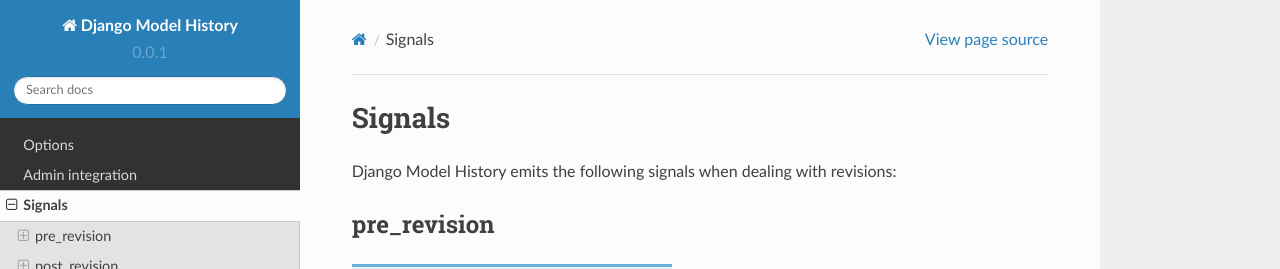
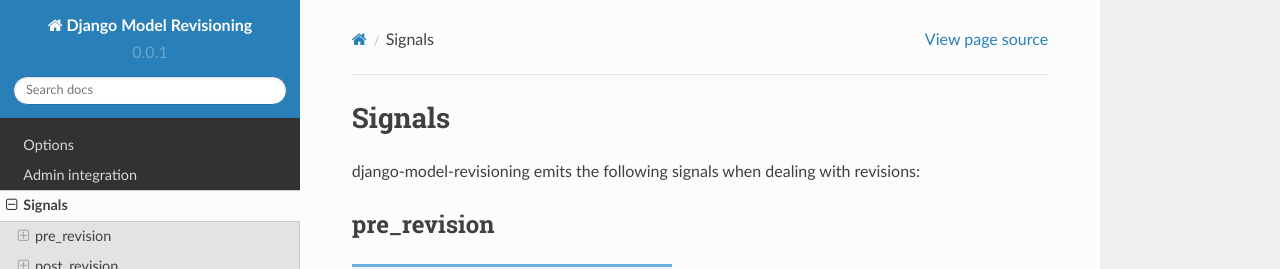
Before and after one commit to valberg/django-model-revisioning, a Sphinx documentation site: the page built from docs/source/signals.rst, in a window 1280 px wide and 900 px high. Shown: the top 269 px of the window. Built offline with Sphinx 7.4.7 and the Read the Docs theme 2.0.0, drawn with Linux system fonts in a browser that asks for light colours.

Commit message:
Some more renaming.

```diff
--- a/docs/source/conf.py
+++ b/docs/source/conf.py
@@ -55,7 +55,7 @@
 master_doc = "index"
 
 # General information about the project.
-project = "Django Model History"
+project = "Django Model Revisioning"
 copyright = "2019, Vidir Valberg Gudmundsson"
 
 # The version info for the project you're documenting, acts as replacement for
@@ -195,7 +195,7 @@
 # html_file_suffix = None
 
 # Output file base name for HTML help builder.
-htmlhelp_basename = "DjangoModelHistorydoc"
+htmlhelp_basename = "DjangoModelRevisioningdoc"
 
 
 # -- Options for LaTeX output ---------------------------------------------
@@ -215,8 +215,8 @@
 latex_documents = [
     (
         "index",
-        "DjangoModelHistory.tex",
-        "Django Model History Documentation",
+        "DjangoModelRevisioning.tex",
+        "Django Model Revisioning Documentation",
         "Vidir Valberg Gudmundsson",
         "manual",
     )
@@ -250,8 +250,8 @@
 man_pages = [
     (
         "index",
-        "djangomodelhistory",
-        "Django Model History Documentation",
+        "djangomodelrevisioning",
+        "Django Model Revisioning Documentation",
         ["Vidir Valberg Gudmundsson"],
         1,
     )
@@ -269,8 +269,8 @@
 texinfo_documents = [
     (
         "index",
-        "DjangoDocBrown",
-        "Django Doc Brown Documentation",
+        "DjangoModelRevisioning",
+        "Django Model Revisioning Documentation",
         "Vidir Valberg Gudmundsson",
         "DjangoDocBrown",
         "One line description of project.",
--- a/docs/source/signals.rst
+++ b/docs/source/signals.rst
@@ -1,7 +1,7 @@
 Signals
 =======
 
-Django Model History emits the following signals when dealing with revisions:
+django-model-revisioning emits the following signals when dealing with revisions:
 
 
 pre_revision
```
